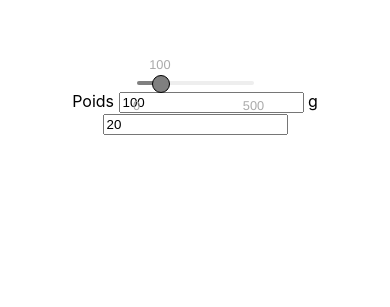
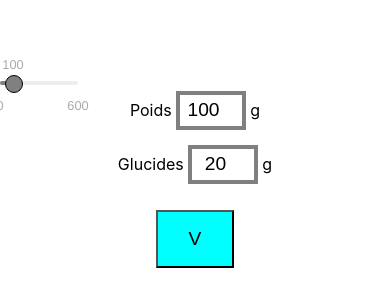
Before and after one commit to WildCodeSchool/Paris-0919-P2-Diabete, a React (Create React App) app in the folder ohmyg/: page / in a window 390 px wide. Shown: the part 165-472 px from the top of the page. Built offline with nearby package versions, Linux system fonts and the light colour scheme.

Commit message:
beginning of css for mobile

```diff
--- a/ohmyg/src/components/pages/calculation/CarbCalculation.css
+++ b/ohmyg/src/components/pages/calculation/CarbCalculation.css
@@ -1,3 +1,6 @@
+
+         /* SLIDER */
+
 .input-range__track--active{
       background: gray;
 }
@@ -8,7 +11,37 @@
 }
 
 .input-range {
-   width: 30vw;
-   margin: auto;
+   width: 20%;
    margin-top: 15em;
+   margin-right: 0;
 }
+
+/* SIZE INPUT */
+
+input{
+   grid-area: input;
+   margin-bottom : 15px;
+   width: 3em;
+   height: 1.5em;
+   text-align: center;
+   font-size:1.2em;
+   border: 4px solid grey;
+   margin-right: 0;
+}
+
+/*ALIGNEMENT OF SLIDER AND INPUT FOODWEIGHT */
+
+.input-range .foodWeight{
+   display: grid;
+   grid-template-columns: 1fr 1fr;
+}
+
+/* BUTTON */
+
+button{
+   margin:3vw;
+   width: 20%;
+   height: 3em;
+   font-size: 1.2em;
+   background-color: aqua;
+}
--- a/ohmyg/src/components/pages/calculation/CarbCalculation.js
+++ b/ohmyg/src/components/pages/calculation/CarbCalculation.js
@@ -21,14 +21,17 @@ class CarbCalculation extends React.Component {
     render() {
         return (
             <div className="range">
+                <div className='blockFoodWeight'>
+                    <div>
                         <InputRange
                             className="input-range"
                             step={0.5}
-                    maxValue={500}
+                            maxValue={600}
                             minValue={0}
                             value={this.state.value}
                             onChange={value => this.setState({ value })} />
-
+                    </div>
+                    <div>
                         <label>Poids </label>
                         <input
                             className="foodWeight"
@@ -37,12 +40,20 @@ class CarbCalculation extends React.Component {
                             value={this.state.value}
                             onChange={this.handleChange} />
                             <label> g</label>
-
+                    </div>
+                </div>
+                        <label>Glucides </label>
                     <input
                         className="carbohydrate"
                         type='number'
                         value={this.state.carb100g*this.state.value/100}
                     />
+                    <label> g</label>
+
+
+                <div>
+                    <button>V</button>
+                </div>
             </div>
         );
     }
```
Lines whose indentation alone changed are shown as unchanged.
